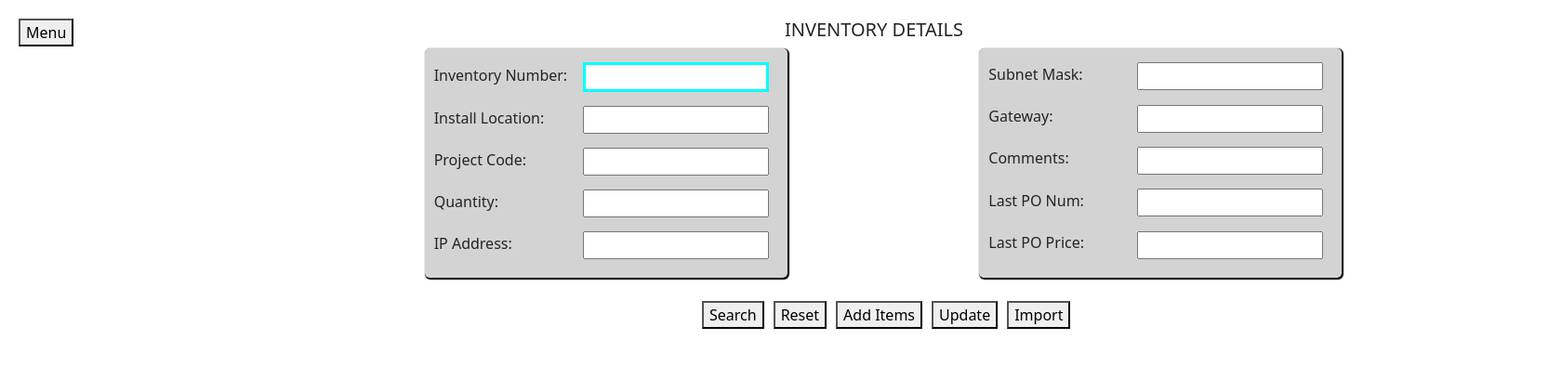
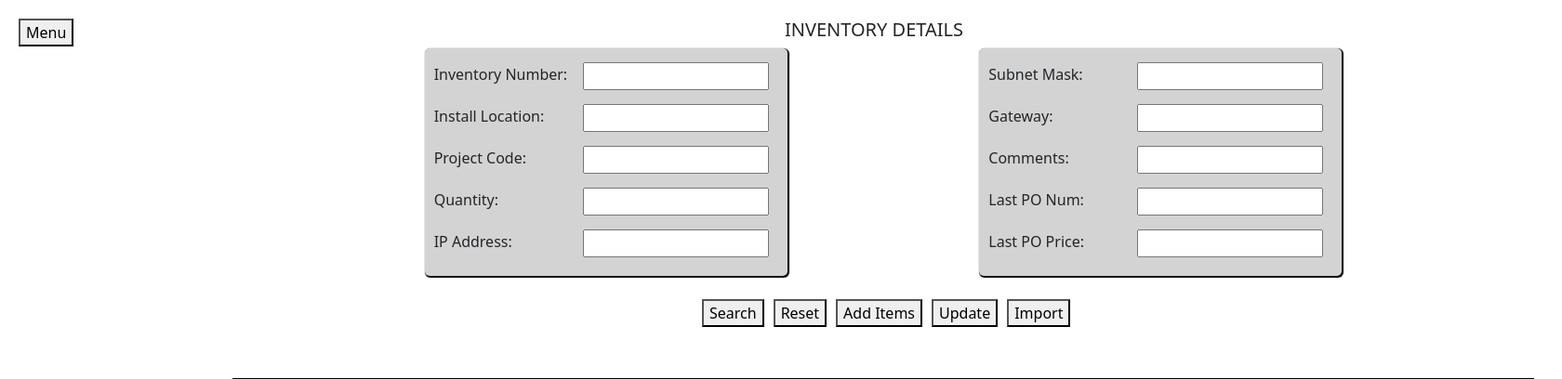
Before and after one commit to amaanshaik20/Infrastructure-Team-Project, a Flask app: page /inventory in a window 1680 px wide, with the pointer over the restyled element. Shown: the part 89-497 px from the top of the page at 93% size. Run offline with Flask 3, Linux system fonts and the light colour scheme.

Commit message:
Update style.css

```diff
--- a/static/style.css
+++ b/static/style.css
@@ -61,9 +61,9 @@
     background-color: black;
     color: wheat;
 }
-input:focus{
+ input:focus{
     border: 3px solid cyan;
 }
-input:hover{
+/* input:hover{
     border: 3px solid cyan;
-}
+}  */
```
